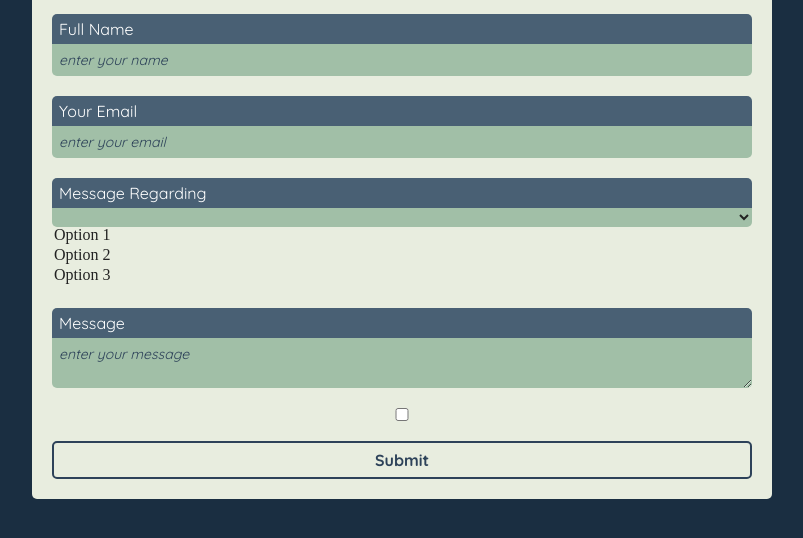
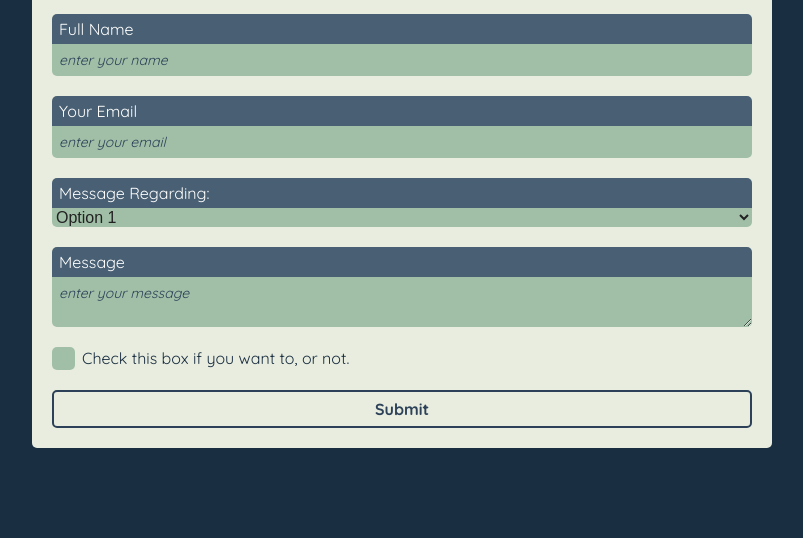
Before and after one commit to ssannejohansson/uppgift-sju, a plain HTML site: page index.html in a window 1280 px wide. Shown: the part 122-660 px from the top of the page, without its empty margins (238-1041 px from the left). Drawn offline with Linux system fonts and the light colour scheme.

Commit message:
Styled checkbox
Styled checkbox and added hover to input-fields

```diff
--- a/index.html
+++ b/index.html
@@ -23,16 +23,23 @@
                 <label for="email" class="label">Your Email</label>
                 <input type="email" class="input" placeholder="enter your email">
 
-            <label for="dropdown" class="label">Message Regarding</label>
-            <select name="dropdown" class="select"></select>
-                <option value="Option1">Option 1</option>
+                <label for="dropdown" class="label">Message Regarding:</label>
+            <select name="dropdown" class="select">
+                <option value="Option1" selected>Option 1</option>
                 <option value="Option2">Option 2</option>
                 <option value="Option3">Option 3</option>
+            </select>
 
                 <label for="message" class="label">Message</label>
                 <textarea name="message" class="input" placeholder="enter your message"></textarea>
 
-            <input type="checkbox" class="checkbox">
+                <label class="checkbox__container">
+                    <p class="checkbox__info">Check this box if you want to, or not.</p>
+                    <input type="checkbox" checked="checked">
+                    <span class="checkmark"></span>
+                </label>
+            </div>
+
 
             <button class="button">Submit</button>
         </form>
--- a/styles/index.css
+++ b/styles/index.css
@@ -49,12 +49,16 @@ body {
     border: none;
     font-family: "quicksand", serif;
     font-size: 14px;
-    font-style: italic;
     color: #2D4259;
 }
 
 .input::placeholder {
     color: #2D4259;
+    font-style: italic;
+}
+
+.input:hover {
+    background-color: #869e8b;
 }
 
 .select {
@@ -65,11 +69,56 @@ body {
     cursor: pointer;
 }
 
-.checkbox {
+.select:hover {
+    background-color: #869e8b;
+}
+
+.checkbox__container {
+    display: block;
+    position: relative;
     margin-top: 20px;
     margin-bottom: 20px;
     cursor: pointer;
+    -webkit-user-select: none;
+    -moz-user-select: none;
+    -ms-user-select: none;
+    user-select: none;
 }
+
+.checkbox__info {
+    margin-left: 30px;
+    line-height: 23px;
+    font-family: "quicksand", serif;
+    font-size: 16px;
+    color: #1A2E41;
+}
+
+.checkbox__container input {
+    position: absolute;
+    opacity: 0;
+    cursor: pointer;
+    height: 0;
+    width: 0;
+}
+
+.checkmark {
+    position: absolute;
+    top: 0;
+    left: 0;
+    height: 23px;
+    width: 23px;
+    background-color: #A1BFA7;
+    border-radius: 5px;
+}
+
+.checkbox__container:hover input ~ .checkmark {
+    background-color: #869e8b;
+}
+
+
+
+
+
 
 .button {
     padding: 7px;
```
Lines whose indentation alone changed are shown as unchanged.
